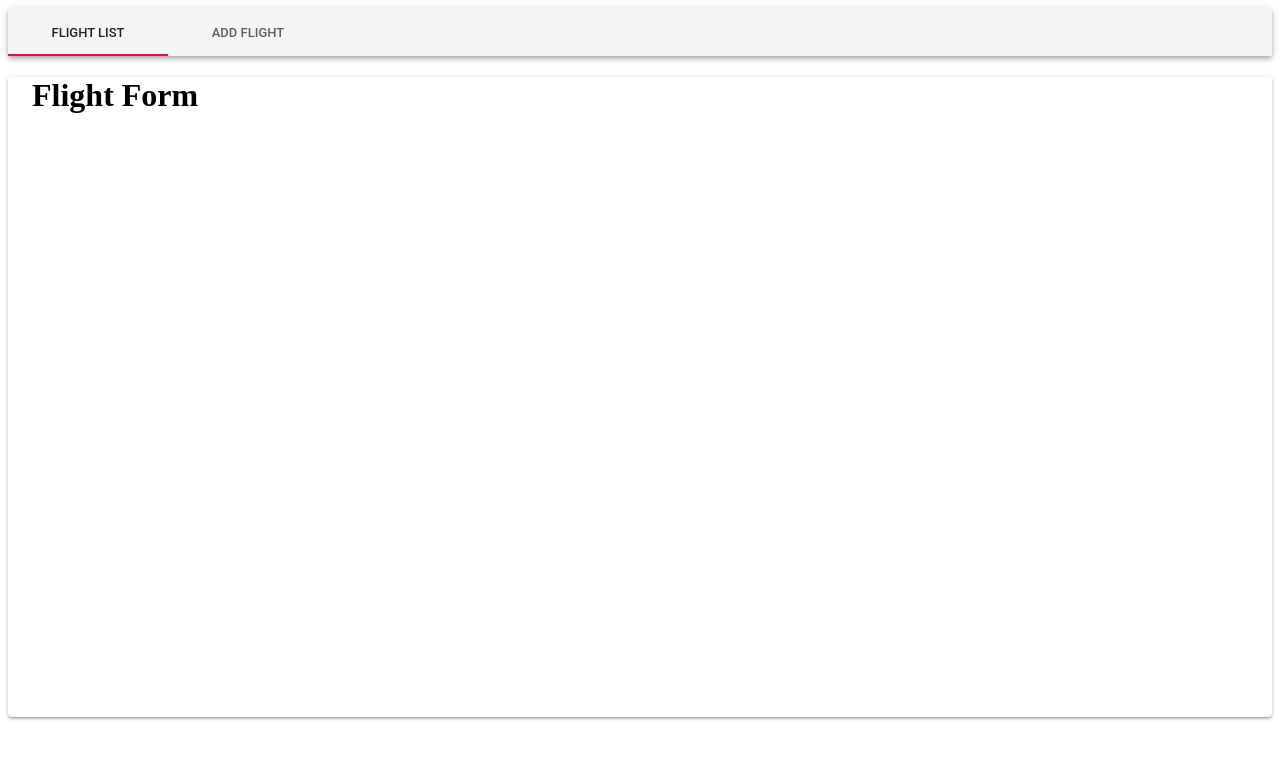
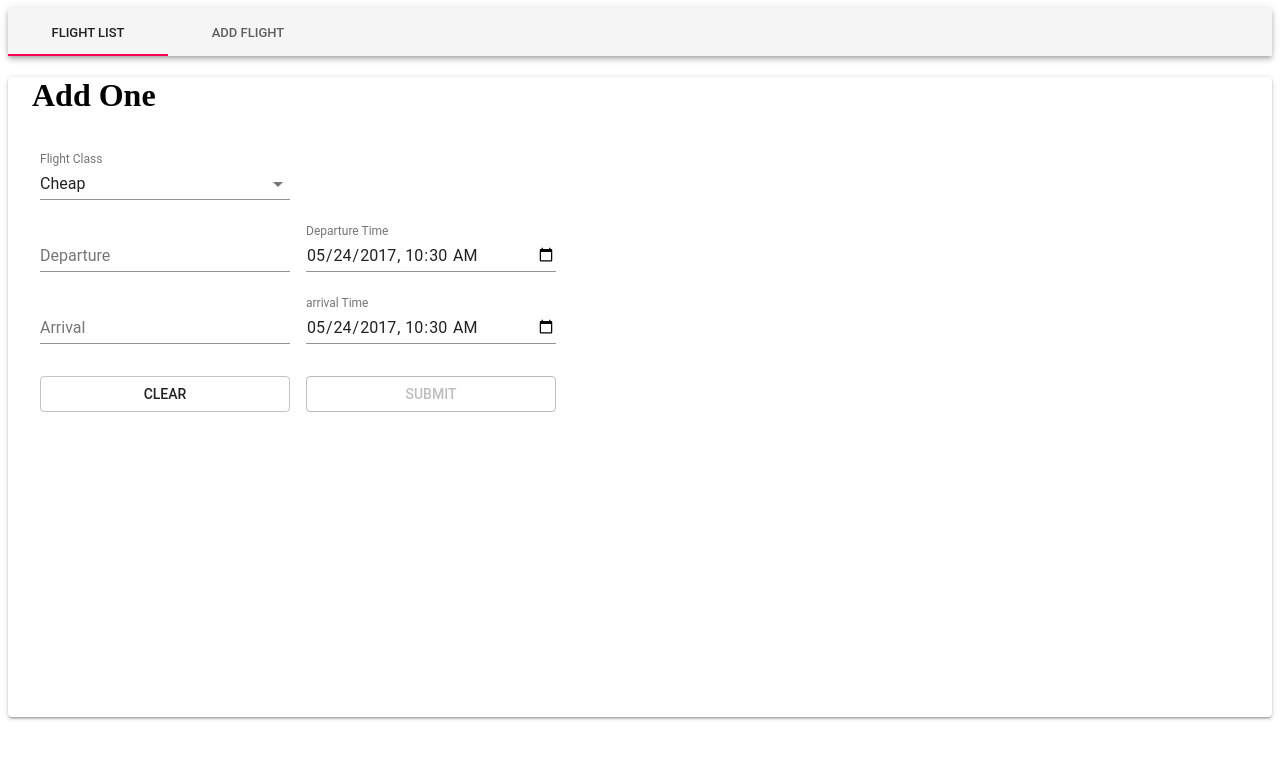
Before and after one commit to chochinlu/code-test-redux, a React (Create React App) app: page /flight_form in a window 1280 px wide. Shown: the top 758 px of the page. Built offline with nearby package versions, Linux system fonts and the light colour scheme.

Commit message:
Add form

```diff
--- a/src/components/App.js
+++ b/src/components/App.js
@@ -44,7 +44,7 @@ class App extends Component {
       <Grid container>
         <AppBar position="sticky" color="default">
           <Tabs value={this.state.value} onChange={this.handleChange}>
-            <Tab label="Flight List" component={Link} to="/flight" />
+            <Tab label="Flight List" component={Link} to="/" />
             <Tab label="Add Flight" component={Link} to="/flight_form" />
           </Tabs>
         </AppBar>
--- a/src/components/FlightForm.js
+++ b/src/components/FlightForm.js
@@ -1,11 +1,114 @@
 import React from 'react';
+import { withStyles } from '@material-ui/core/styles';
+import TextField from '@material-ui/core/TextField';
+import Button from '@material-ui/core/Button';
+
+const styles = theme => ({
+  textField: {
+    marginLeft: theme.spacing.unit,
+    marginRight: theme.spacing.unit,
+    width: 250
+  },
+  dateTimeField: {
+    marginTop: theme.spacing.unit * 2,
+    marginLeft: theme.spacing.unit,
+    marginRight: theme.spacing.unit,
+    width: 250
+  },
+  buttonGroup: {
+    marginTop: theme.spacing.unit * 2
+  },
+  button: {
+    margin: theme.spacing.unit,
+    // marginRight: theme.spacing.unit,
+    width: 250
+  }
+});
 
 const FlightForm = props => {
+  const { classes } = props;
   return (
     <>
-      <h1>Flight Form</h1>
+      <h1>Add One</h1>
+      <form noValidate autoComplete="off">
+        <div>
+          <TextField
+            id="standard-select-currency-native"
+            select
+            className={classes.textField}
+            label="Flight Class"
+            margin="normal"
+            SelectProps={{
+              native: true,
+              MenuProps: {
+                className: classes.menu
+              }
+            }}
+          >
+            <option key="cheap" value="cheap">
+              Cheap
+            </option>
+            <option key="business" value="business">
+              Business
+            </option>
+          </TextField>
+        </div>
+
+        <div>
+          <TextField
+            id="departure"
+            label="Departure"
+            margin="normal"
+            className={classes.textField}
+          />
+          <TextField
+            id="departureTime"
+            label="Departure Time"
+            type="datetime-local"
+            defaultValue="2017-05-24T10:30"
+            className={classes.dateTimeField}
+            InputLabelProps={{
+              shrink: true
+            }}
+          />
+        </div>
+
+        <div>
+          <TextField
+            id="arrival"
+            label="Arrival"
+            margin="normal"
+            className={classes.textField}
+          />
+
+          <TextField
+            id="arrivalTime"
+            label="arrival Time"
+            type="datetime-local"
+            defaultValue="2017-05-24T10:30"
+            className={classes.dateTimeField}
+            InputLabelProps={{
+              shrink: true
+            }}
+          />
+        </div>
+
+        <div className={classes.buttonGroup}>
+          <Button type="button" variant="outlined" className={classes.button}>
+            Clear
+          </Button>
+          <Button
+            type="submit"
+            variant="outlined"
+            className={classes.button}
+            disabled
+          >
+            Submit
+          </Button>
+        </div>
+      </form>
     </>
   );
 };
 
-export default FlightForm;
+export default withStyles(styles)(FlightForm);
```
